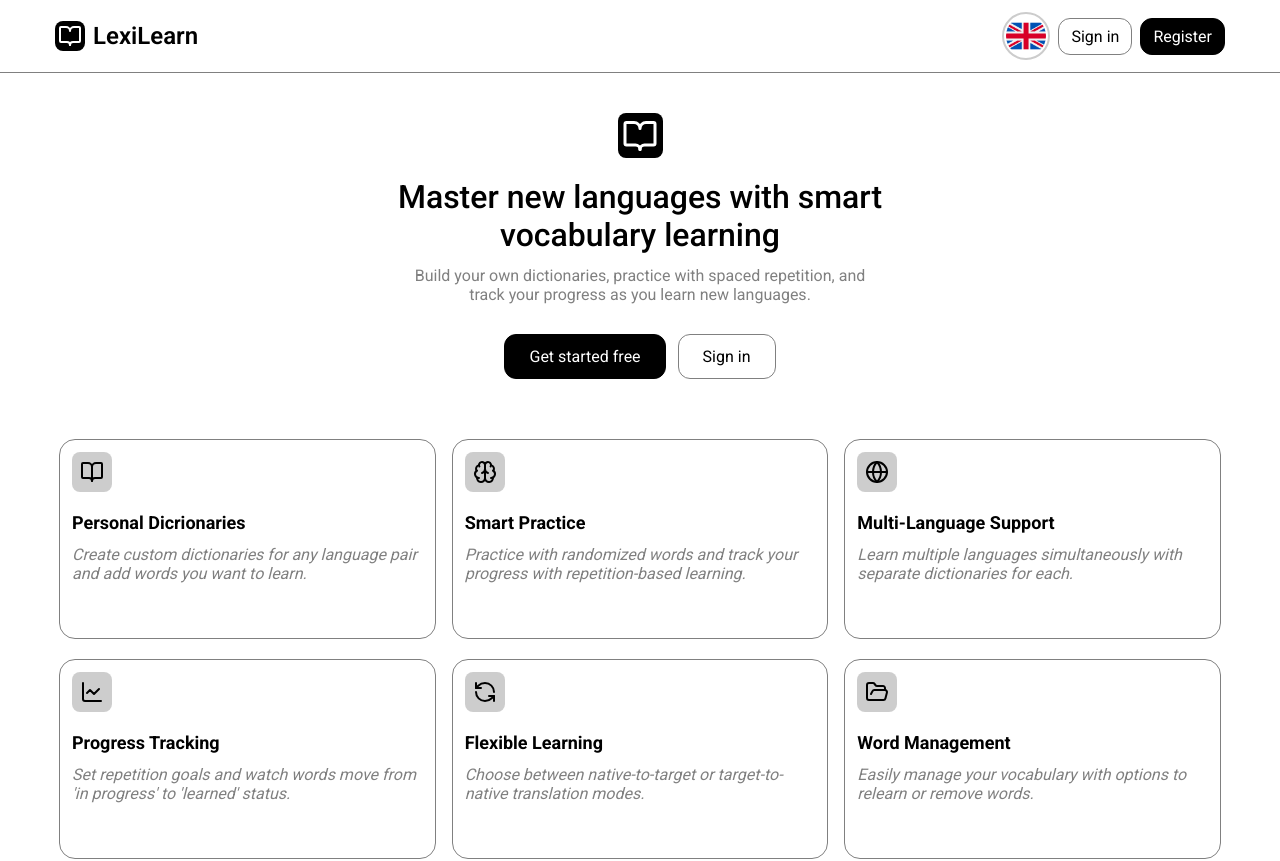
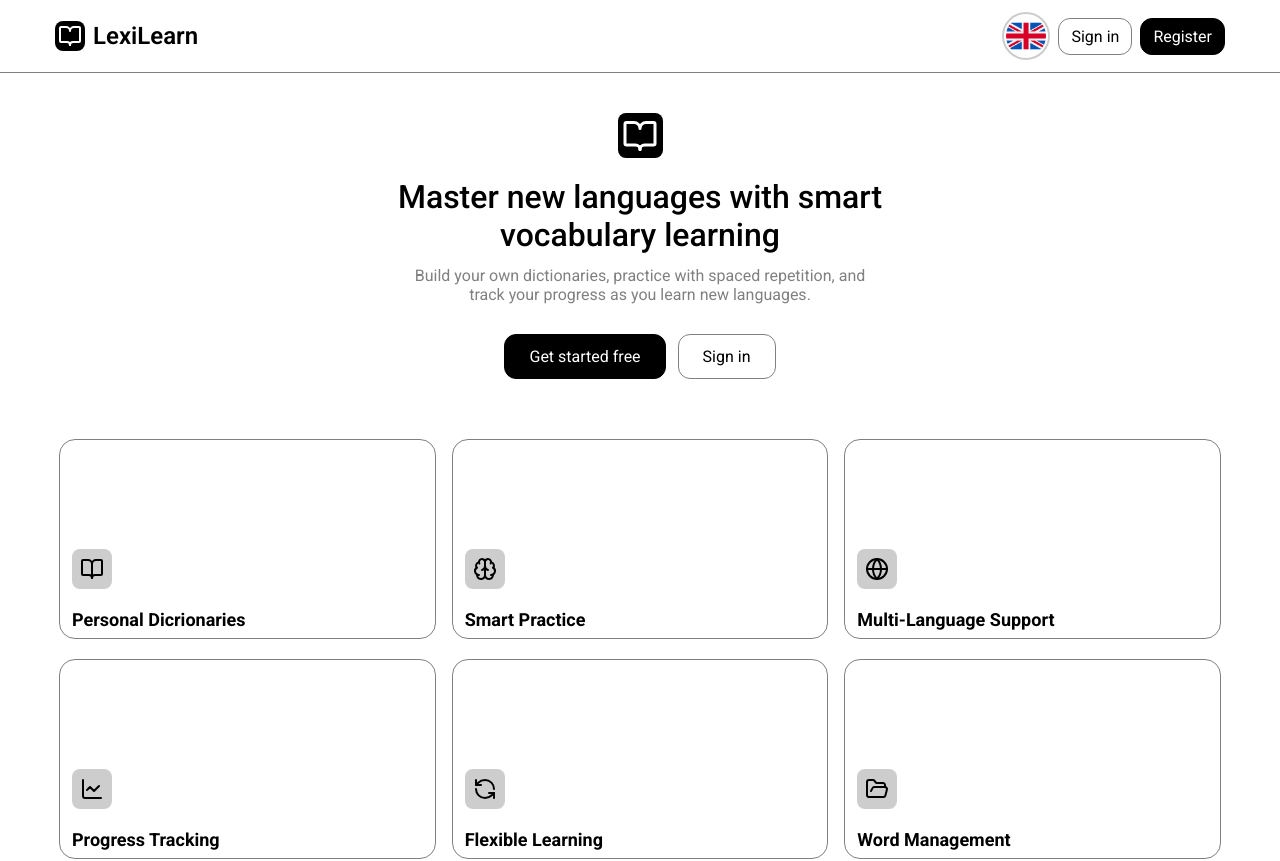
Before and after one commit to argojkee/lexilearn, a React (Create React App) app: page / in a window 1280 px wide. Shown: the top 861 px of the page. Built offline with nearby package versions, Linux system fonts and the light colour scheme; no server answers.

Commit message:
added overlay on landing page

```diff
--- a/src/components/FeatureCard/FeautureCard.jsx
+++ b/src/components/FeatureCard/FeautureCard.jsx
@@ -5,11 +5,13 @@ const FeautureCard = ({ icon: Icon, title, description }) => {
   const { t } = useTranslation();
   return (
     <FeautureCardStyles>
-      <div className="icon-container">
-        <Icon />
+      <div className="overlay">
+        <div className="icon-container">
+          <Icon />
+        </div>
+        <h3>{t(title)}</h3>
+        <p>{t(description)}</p>
       </div>
-      <h3>{t(title)}</h3>
-      <p>{t(description)}</p>
     </FeautureCardStyles>
   );
 };
--- a/src/components/FeatureCard/FeautureCardStyles.styled.js
+++ b/src/components/FeatureCard/FeautureCardStyles.styled.js
@@ -22,6 +22,7 @@ export const FeautureCardStyles = styled.li`
     color: grey;
     font-style: italic;
   }
+
   @media screen and (max-width: 767px) {
     width: 100%;
     height: 150px;
@@ -65,4 +66,24 @@ export const FeautureCardStyles = styled.li`
   @media screen and (min-width: 1200px) {
     width: calc((100% - 40px) / 3);
   }
+
+  @media screen and (min-width: 1200px) {
+    position: relative;
+    overflow: hidden;
+
+    .overlay {
+      position: absolute;
+      left: 12px;
+      top: 55%;
+      transition: 250ms linear;
+    }
+
+    &:hover {
+      box-shadow: 0 4px 12px rgba(0, 0, 0, 0.6);
+    }
+
+    &:hover .overlay {
+      top: 12px;
+    }
+  }
 `;
```
